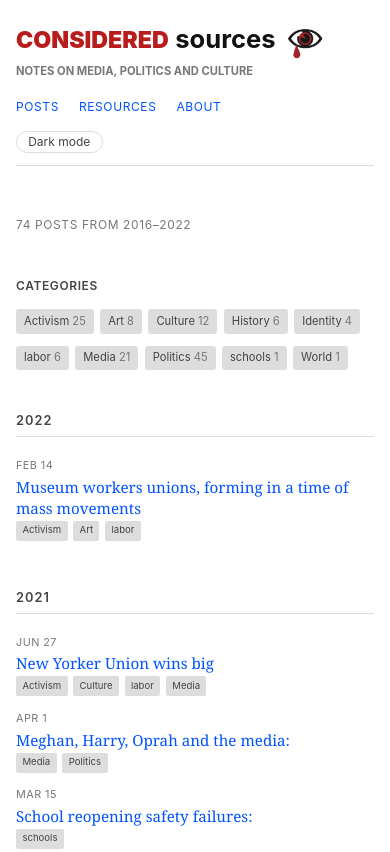
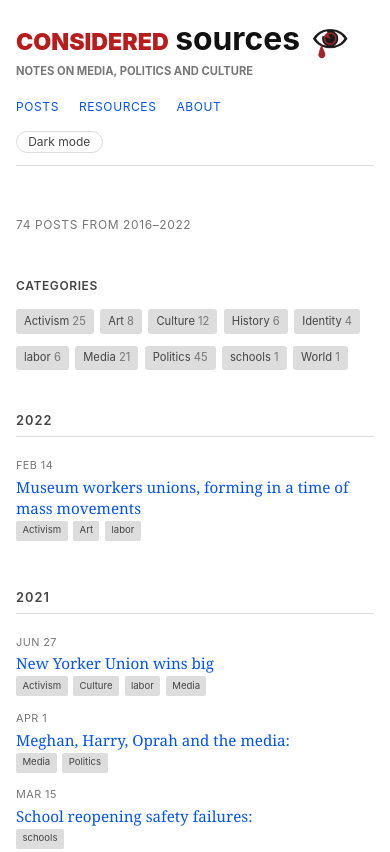
Before and after one commit to il41/consideredsources, a plain HTML site: page index.html in a window 390 px wide. Shown: the top 852 px of the page. Drawn offline with Linux system fonts and the light colour scheme.

Commit message:
Rebuild 2026-09-13 18:13

```diff
--- a/style.css
+++ b/style.css
@@ -732,8 +732,11 @@ mark {
         font-size: 1.45rem;
     }
 
+    /* Keep the desktop ratio (2.75/2) between the lowercase word and the
+       uppercase word so they read at the same visual height. */
     .site-brand-fg {
-        font-size: 1.6rem;
+        font-size: 1.99rem;
+        line-height: 1;
     }
 
     .site-logo {
```
